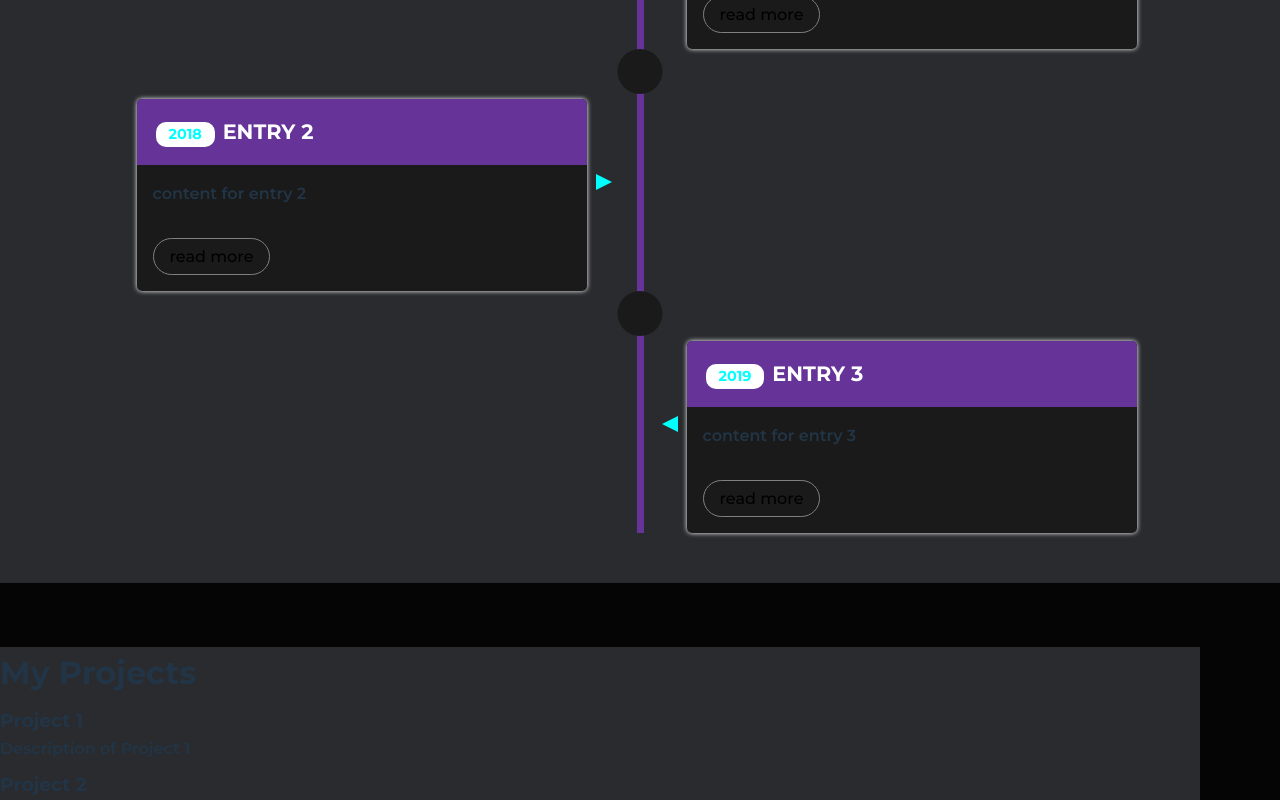
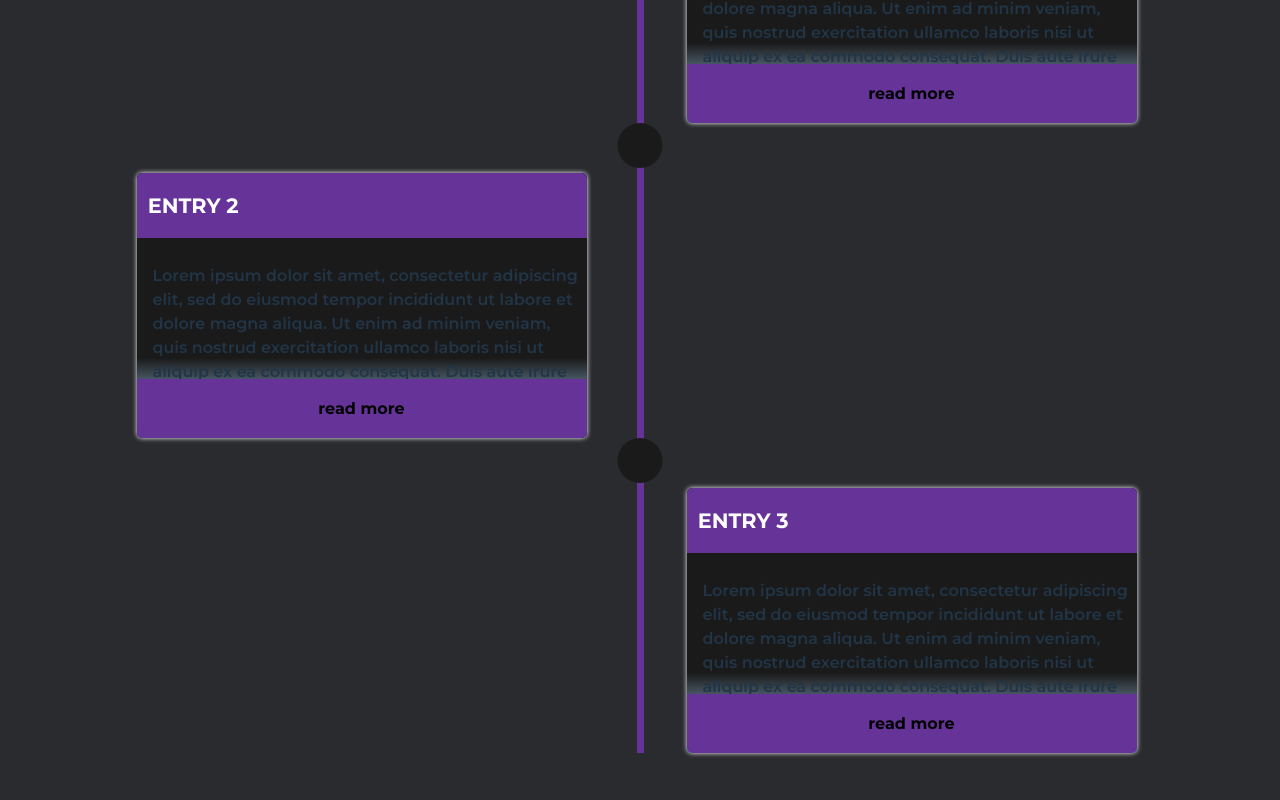
Before and after one commit to Christian-QA/Christian-QA.github.io, a React (Vite) app: page / in a window 1280 px wide. Shown: the part 1120-1920 px from the top of the page. Built offline with nearby package versions, Linux system fonts and the light colour scheme.

Commit message:
Refactored logic to account for multiple description boxes in timeline

```diff
--- a/src/App.css
+++ b/src/App.css
@@ -216,6 +216,7 @@ section > * {
     box-shadow: 0 0 5px #ffffff;
     border-radius: 5px;
     transition: all 0.5s ease-in-out;
+    overflow-y: auto;
 }
 
 #timeline ul li:nth-child(odd) .box {
@@ -233,8 +234,6 @@ section > * {
     transition: all 0.5s ease-in-out;
 }
 
-
-
 #timeline .title {
     /*box-shadow: 0 5px 10px black;*/
     padding: 1rem 0rem 1rem 0.7rem;
@@ -246,32 +245,67 @@ section > * {
 }
 
 #timeline .year {
-    background-color: white;
+    background-color: aqua;
     padding: 0.2rem 0.8rem;
     border-radius: 10px;
-    color: aqua;
+    color: black;
     font-size:0.9rem;
     margin: 0 0.5rem;
 }
 
+#timeline .description-box {
+    height: 200px;
+    overflow: hidden;
+    line-height: 1.5;
+    padding: 10px 0;
+    position: relative;
+
+}
+
+#timeline .description-box.active {
+    height: auto;
+    padding-bottom: 0;
+}
+
 #timeline p {
     padding: 1rem 0 1rem 1rem;
+    overflow: auto;
 }
 
 #timeline button {
-    margin: 0.5rem 0 1rem 1rem;
-    outline: none;
-    border: 1px solid grey;
-    padding: 0.5rem 1rem;
-    border-radius: 50px;
-    background: transparent;
-    transition: all 0.3s ease-in;
-    cursor: pointer
+    position: absolute;
+    right: 0;
+    left: 0;
+    bottom: 0;
+    border-radius: 0;
+    border: none;
+    font-weight: bold;
+    background-color: rebeccapurple;
+    padding: 20px 0;
 }
 
 #timeline button:hover {
-    background-color: #1a1a1a;
-    color: white;
+    color: aqua;
+}
+
+#timeline button:after {
+    position: absolute;
+    content: "";
+    right: 0;
+    left: 0;
+    bottom: 0;
+    height: 80px;
+    background: linear-gradient(180deg, #1a1a1a, #6e8ba2, aqua);
+    z-index: -1;
+}
+
+#timeline .active_button {
+    position: unset;
+    width: 100%;
+}
+
+#timeline .active_button:after {
+    background: transparent;
 }
 
 #timeline ul li i {
--- a/src/components/Experience.tsx
+++ b/src/components/Experience.tsx
@@ -1,11 +1,9 @@
 import React, { useState, useEffect, useRef } from 'react';
-import i18n from "i18next";
-import { initReactI18next } from "react-i18next";
-import Messages from "../lang/en.tsx";
+import i18n from 'i18next';
+import { initReactI18next } from 'react-i18next';
+import Messages from '../lang/en.tsx';
 
-i18n
-    .use(initReactI18next)
-    .init(Messages);
+i18n.use(initReactI18next).init(Messages);
 
 const Experience: React.FC = () => {
     const [showBoxes, setShowBoxes] = useState<boolean[]>([]);
@@ -24,9 +22,9 @@ const Experience: React.FC = () => {
             setShowBoxes(newShowBoxes);
         };
 
-        window.addEventListener("scroll", handleScroll);
+        window.addEventListener('scroll', handleScroll);
         return () => {
-            window.removeEventListener("scroll", handleScroll);
+            window.removeEventListener('scroll', handleScroll);
         };
     }, []);
 
@@ -34,31 +32,73 @@ const Experience: React.FC = () => {
         boxRefs.current[index] = ref;
     };
 
+    const descriptionBoxes = useRef<HTMLDivElement[]>([]);
+
+    useEffect(() => {
+        // Loop through all description box elements with the desired class
+        const elements = document.querySelectorAll(".description-box");
+
+        elements.forEach((element) => {
+            const button = element.querySelector("#timeline button");
+            if (button) {
+                const handleClick = () => {
+                    element.classList.toggle("active");
+                    button.classList.toggle("active_button");
+
+                    button.innerHTML = button.classList.contains("active_button")
+                        ? "Read Less"
+                        : "Read More";
+                };
+                button.addEventListener("click", handleClick);
+
+                // Cleanup function to remove event listener on unmount
+                return () => button.removeEventListener("click", handleClick);
+            }
+        });
+    }, [descriptionBoxes.current]); // Dependency on descriptionBoxes
+
+
     return (
         <div className="experience-section" id="timeline">
             <ul className="timeline-ul">
                 <li>
                     <i className="experience-item xp-1">2017</i>
-                    <div className={`box ${showBoxes[0] ? "show" : ""}`} ref={(ref) => addBoxRef(ref, 0)}>
-                        <h3 className="title"><span className="year">2017</span>ENTRY 1</h3>
-                        <p>content for entry 1</p>
-                        <button>read more</button>
+                    <div className={`box ${showBoxes[0] ? 'show' : ''}`} ref={(ref) => addBoxRef(ref, 0)}>
+                        <h3 className="title">ENTRY 1</h3>
+                        <div className="description-box">
+                            <p>Lorem ipsum dolor sit amet, consectetur adipiscing elit, sed do eiusmod tempor incididunt ut labore et dolore magna aliqua. Ut enim ad minim veniam, quis nostrud exercitation ullamco laboris nisi ut aliquip ex ea commodo consequat. Duis aute irure dolor in reprehenderit in voluptate velit esse cillum dolore eu fugiat nulla pariatur. Excepteur sint occaecat cupidatat non proident, sunt in culpa qui officia deserunt mollit anim id est laborum.</p>
+                            <button className="button">read more</button>
+                        </div>
                     </div>
                 </li>
                 <li>
                     <i className="experience-item xp-2"></i>
-                    <div className={`box ${showBoxes[1] ? "show" : ""}`} ref={(ref) => addBoxRef(ref, 1)}>
-                        <h3 className="title"><span className="year">2018</span>ENTRY 2</h3>
-                        <p>content for entry 2</p>
-                        <button>read more</button>
+                    <div className={`box ${showBoxes[1] ? 'show' : ''}`} ref={(ref) => addBoxRef(ref, 1)}>
+                        <h3 className="title">ENTRY 2</h3>
+                        <div className="description-box">
+                            <p>Lorem ipsum dolor sit amet, consectetur adipiscing elit, sed do eiusmod tempor incididunt
+                                ut labore et dolore magna aliqua. Ut enim ad minim veniam, quis nostrud exercitation
+                                ullamco laboris nisi ut aliquip ex ea commodo consequat. Duis aute irure dolor in
+                                reprehenderit in voluptate velit esse cillum dolore eu fugiat nulla pariatur. Excepteur
+                                sint occaecat cupidatat non proident, sunt in culpa qui officia deserunt mollit anim id
+                                est laborum.</p>
+                            <button className="button">read more</button>
+                        </div>
                     </div>
                 </li>
                 <li>
                     <i className="experience-item xp-3"></i>
-                    <div className={`box ${showBoxes[2] ? "show" : ""}`} ref={(ref) => addBoxRef(ref, 2)}>
-                        <h3 className="title"><span className="year">2019</span>ENTRY 3</h3>
-                        <p>content for entry 3</p>
-                        <button>read more</button>
+                    <div className={`box ${showBoxes[2] ? 'show' : ''}`} ref={(ref) => addBoxRef(ref, 2)}>
+                        <h3 className="title">ENTRY 3</h3>
+                        <div className="description-box">
+                            <p>Lorem ipsum dolor sit amet, consectetur adipiscing elit, sed do eiusmod tempor incididunt
+                                ut labore et dolore magna aliqua. Ut enim ad minim veniam, quis nostrud exercitation
+                                ullamco laboris nisi ut aliquip ex ea commodo consequat. Duis aute irure dolor in
+                                reprehenderit in voluptate velit esse cillum dolore eu fugiat nulla pariatur. Excepteur
+                                sint occaecat cupidatat non proident, sunt in culpa qui officia deserunt mollit anim id
+                                est laborum.</p>
+                            <button className="button">read more</button>
+                        </div>
                     </div>
                 </li>
             </ul>
```
Also changed, not shown: 1 other file (tests, documents, lock files or other folders).
